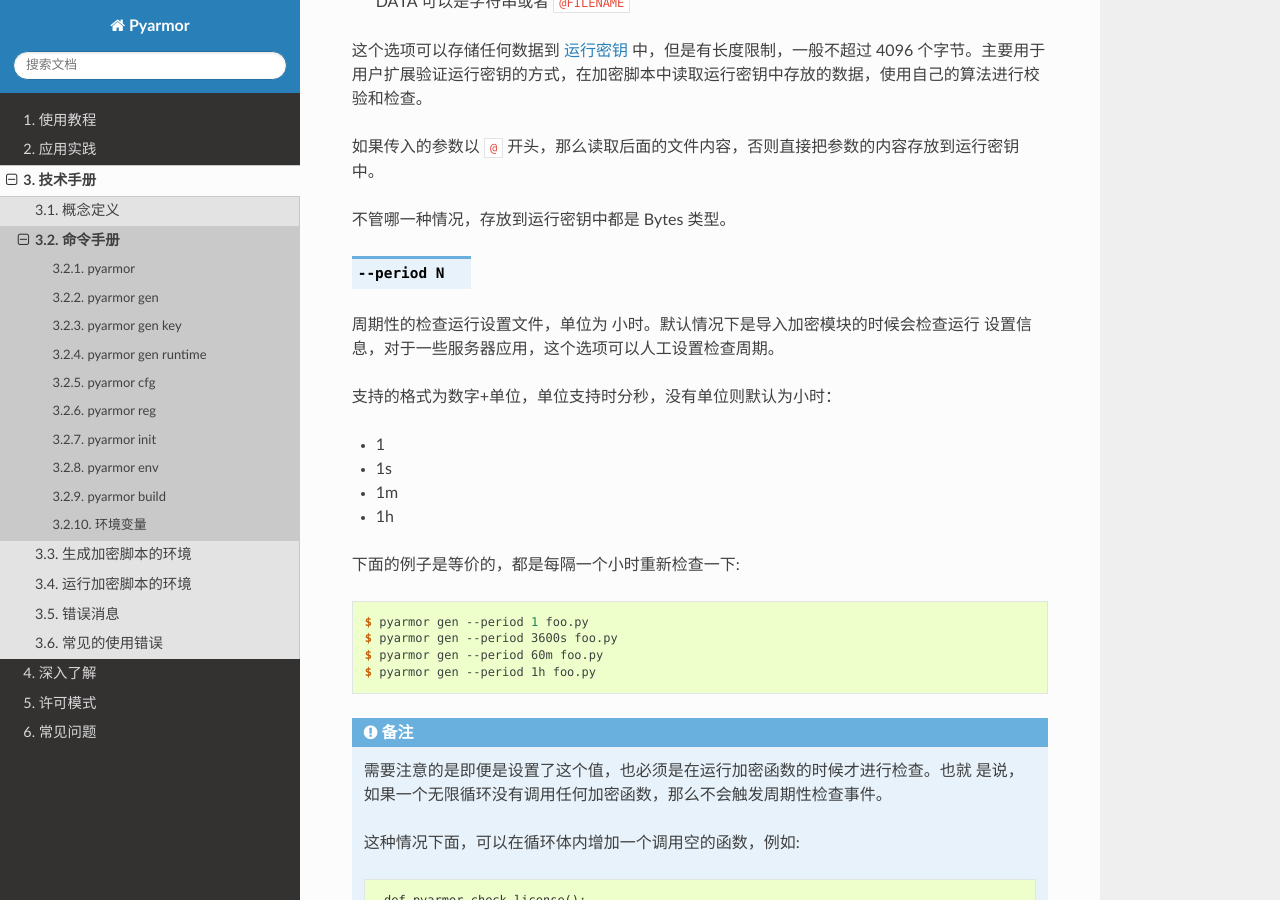
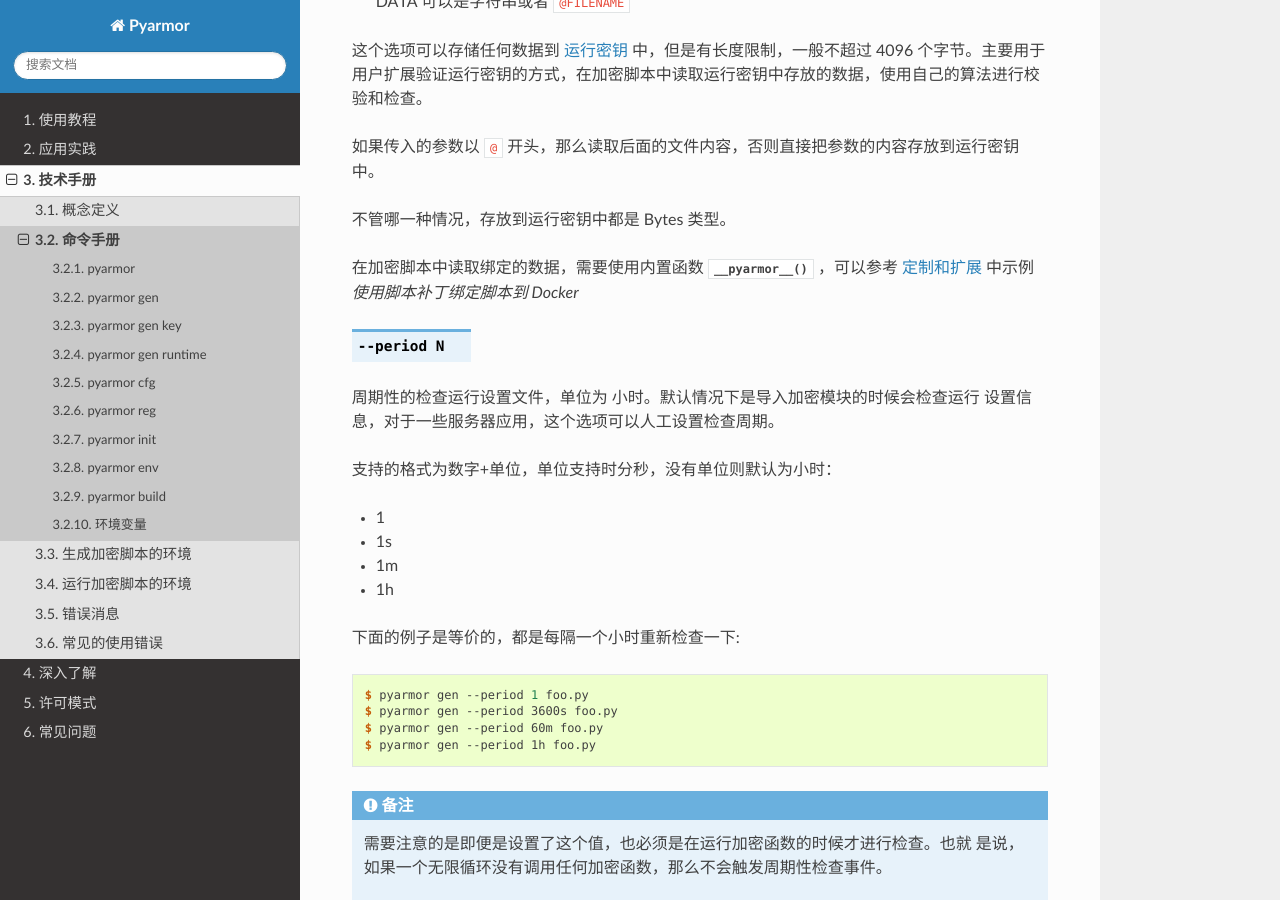
Before and after one commit to dashingsoft/pyarmor-docs-zh, a Sphinx documentation site: the page built from docs/reference/man.rst, in a window 1280 px wide and 900 px high, scrolled down 10219 px. Built offline with Sphinx 7.4.7 and the Read the Docs theme 3.1.0, drawn with Linux system fonts in a browser that asks for light colours.

Commit message:
Add note for --bind-data

```diff
--- a/docs/reference/man.rst
+++ b/docs/reference/man.rst
@@ -361,6 +361,8 @@
 如果传入的参数以 ``@`` 开头，那么读取后面的文件内容，否则直接把参数的内容存放到运行密钥中。
 
 不管哪一种情况，存放到运行密钥中都是 Bytes 类型。
+
+在加密脚本中读取绑定的数据，需要使用内置函数 :func:`__pyarmor__` ，可以参考 :doc:`../tutorial/customization` 中示例 `使用脚本补丁绑定脚本到 Docker`
 
 .. option:: --period N
 
```
